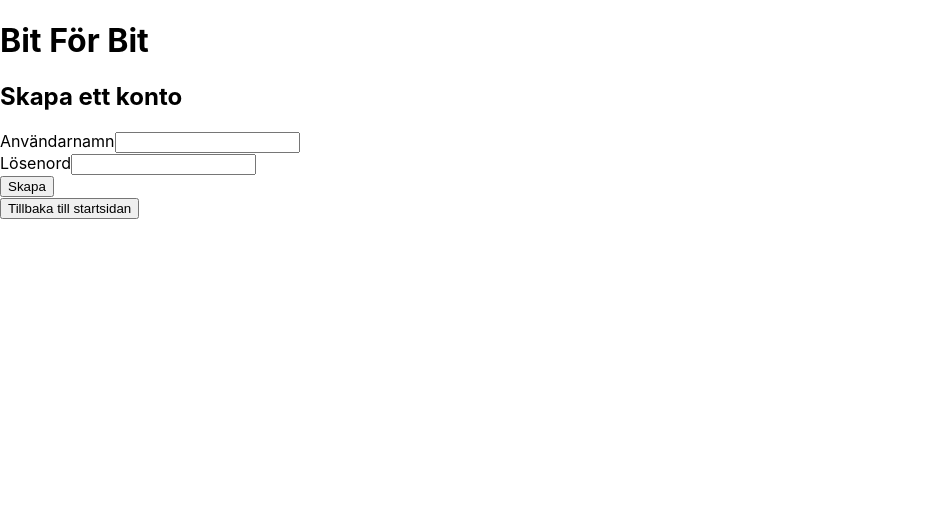
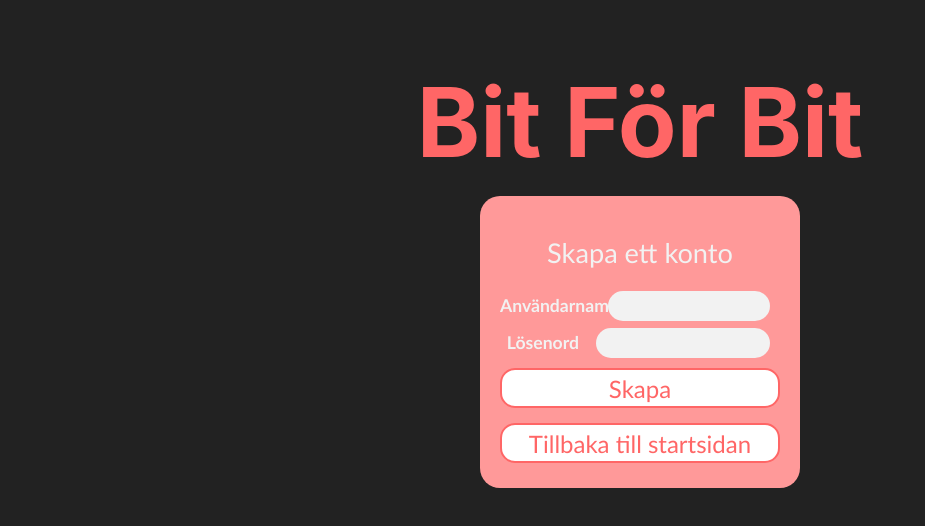
Before and after one commit to anjawillsund/bit-for-bit-frontend, a React (Create React App) app: page /bit-for-bit/create-user in a window 1280 px wide. Shown: the top 526 px of the page, without its empty margins (0-925 px from the left). Built offline with nearby package versions, Linux system fonts and the light colour scheme.

Commit message:
Add css from PixFlixr

```diff
--- a/src/index.css
+++ b/src/index.css
@@ -5,9 +5,479 @@ body {
     sans-serif;
   -webkit-font-smoothing: antialiased;
   -moz-osx-font-smoothing: grayscale;
+  color: #F2F2F2;
+  background-color: #222222;
+  align-items: center;
+  justify-content: center;
+  display: flex;
+  height: 100vh;
 }
 
 code {
   font-family: source-code-pro, Menlo, Monaco, Consolas, 'Courier New',
     monospace;
 }
+
+.App {
+  text-align: center;
+  background-color: #222222;
+  display: flex;
+  flex-direction: column;
+  height: 100vh;
+  width: 100vw;
+}
+
+.container {
+  position: relative;
+}
+
+/* Form pages */
+h1.logo {
+  font-size: 6rem;
+  margin: 4rem 0 0 0;
+  padding: 0;
+}
+
+.coral {
+  color: #ff6666;
+}
+
+.blue {
+  color: rgb(69, 143, 230);
+}
+
+.start-page {
+  display: flex;
+  flex-direction: column;
+  align-items: center;
+  height: 100%;
+}
+
+.create-user-form {
+  display: flex;
+  flex-direction: column;
+  align-items: center;
+  height: 100%;
+}
+
+.form-container h2 {
+  font-size: 1.7rem;
+  font-family: 'Gill Sans', 'Gill Sans MT', Calibri, 'Trebuchet MS', sans-serif;
+  font-weight: normal;
+  margin: 20px 0;
+  padding: 0;
+}
+
+.form-container {
+  background-color: rgb(69, 143, 230);
+  border-radius: 20px;
+  box-sizing: border-box;
+  height: auto;
+  padding: 20px;
+  width: 320px;
+  margin: 1rem;
+}
+
+.form-control {
+  color: #F2F2F2;
+  font-weight: bold;
+  margin: 5px 0;
+  padding: 0;
+  display: flex;
+  justify-content: left;
+}
+
+.form-control button {
+  color: rgb(36, 85, 141);
+  height: 40px;
+  font-size: 1.5rem;
+  font-family: 'Gill Sans', 'Gill Sans MT', Calibri, 'Trebuchet MS', sans-serif;
+  background-color: white;
+  width: 100%;
+  border-radius: 15px;
+  border: 2px solid rgb(36, 85, 141);
+}
+
+input {
+  background-color: #F2F2F2;
+  border: none;
+  border-radius: 15px;
+  box-sizing: border-box;
+  height: 30px;
+  margin: 2px 10px 0;
+  padding: 0 10px;
+  width: 70%;
+  font-family: Verdana, Geneva, Tahoma, sans-serif;
+  font-size: 0.9rem;
+}
+
+.join-group input {
+  padding-top: 10px;
+  width: 70%;
+  margin: 10px 0 0 0;
+  height: 60px;
+  padding: 2px 5px;
+  font-size: 1.5rem;
+  text-align: center;
+  font-family: 'Trebuchet MS', 'Lucida Sans Unicode', 'Lucida Grande', 'Lucida Sans', Arial, sans-serif;
+}
+
+.join-group button {
+  background-color: rgb(69, 143, 230);
+  border-radius: 15px;
+  font-size: 2rem;
+  padding: 10px;
+  margin-top: 10px;
+  height: 60px;
+  width:70%;
+  color: #F2F2F2;
+  font-family: 'Trebuchet MS', 'Lucida Sans Unicode', 'Lucida Grande', 'Lucida Sans', Arial, sans-serif;
+}
+
+.start-page .form-container input:focus {
+  outline: 2px solid rgb(19, 58, 102);
+  outline-offset: -4px;
+}
+
+.form-container label {
+  font-family: 'Trebuchet MS', 'Lucida Sans Unicode', 'Lucida Grande', 'Lucida Sans', Arial, sans-serif;
+  display: block;
+  margin: 6px 0 0 0;
+  padding: 0;
+  width: 35%;
+  font-size: 1.1rem;
+}
+
+.form-container Button {
+  color: rgb(36, 85, 141);
+  margin: 5px 0;
+  height: 40px;
+  font-size: 1.5rem;
+  font-family: 'Gill Sans', 'Gill Sans MT', Calibri, 'Trebuchet MS', sans-serif;
+  background-color: white;
+  padding: 0;
+  width: 100%;
+  border-radius: 15px;
+  border: 2px solid rgb(36, 85, 141);
+}
+
+.create-user-form .form-container {
+  background-color: #ff9999;
+}
+
+.create-user-form .form-container Button {
+  background-color: white;
+  border: 2px solid #ff6666;
+  color: #ff6666;
+}
+
+.create-user-form .form-container input:focus {
+  outline: 2px solid #ff6666;
+  outline-offset: -4px;
+}
+
+/* Group page */
+.show-groups ul {
+  padding: 0;
+  margin: 10px 0;
+  list-style-type: none;
+  display: flex;
+  flex-direction: column;
+}
+
+.show-groups ul li {
+  margin: 0;
+}
+
+.show-groups ul li Button {
+  text-align: left;
+  background-color: #F2F2F2;
+  color: rgb(69, 143, 230);
+}
+
+.choose-group {
+  position: absolute;
+}
+
+.choose-group Button {
+  align-items: center;
+  background-color: rgb(69, 143, 230);
+  border-radius: 15px;
+  font-size: 2rem;
+  padding: 10px;
+  margin-bottom: 10px;
+  height: 60px;
+  width: 100%;
+  color: #F2F2F2;
+  font-family: 'Trebuchet MS', 'Lucida Sans Unicode', 'Lucida Grande', 'Lucida Sans', Arial, sans-serif;
+}
+
+/* System message */
+.system-message {
+  font-family: 'Gill Sans', 'Gill Sans MT', Calibri, 'Trebuchet MS', sans-serif;
+  font-size: 1.4rem;
+}
+
+/* Navigation bar */
+.navigation-container {
+  position: fixed;
+  top: 0;
+  left: 0;
+  width: 100%;
+  height: 160px;
+  z-index: 2;
+  background-color: #222222;
+}
+
+.navigation {
+  display: flex;
+  flex-direction: column;
+}
+
+.settings-bar {
+  padding: 10px 25px;
+}
+
+.settings-bar h1.logo-small {
+  font-size: 2rem;
+}
+
+.settings-bar ul {
+  list-style-type: none;
+  display: flex;
+  flex-direction: row;
+  padding: 0;
+  margin: 0;
+  justify-content: space-between;
+}
+
+.settings {
+  display: flex;
+  flex-direction: row-reverse;
+  justify-content: space-between;
+  align-items: center;
+  height: 100%;
+  width: 100%;
+}
+
+/* Matching options area */
+.matching-options-area {
+  display: flex;
+  flex-direction: row;
+  justify-content: space-evenly;
+  align-items: center;
+  height: 100%;
+  width: 100%;
+}
+
+/* Matching options */
+.matching-options-area ul {
+  display: flex;
+  list-style-type: none;
+  margin: 0;
+  padding: 0;
+  width: 100%;
+  justify-content: space-between;
+}
+
+.matching-options-area ul li {
+  margin: 0 10px;
+}
+
+.matching-options-area ul li a {
+  padding: 10px;
+}
+
+/* Content area */
+.content {
+  display: flex;
+  flex-direction: column;
+  align-items: center;
+  margin-top: 160px;
+}
+
+.suggestion-area {
+  display: flex;
+  flex-direction: column;
+  align-items: center;
+  justify-content: top;
+  height: 100%;
+}
+
+/* Movie card */
+.movie-cover {
+  position: relative;
+  width: 100%;
+  max-width: 90vw;
+  max-height: calc(100vh - 160px - 140px);
+}
+
+.movie-cover img {
+  max-width: 100%;
+  max-height: calc(100vh - 160px - 140px);
+  display: block;
+  border-radius: 10px;
+  object-fit: contain;
+}
+
+/* Overlay */
+.overlay {
+  position: absolute;
+  bottom: 0;
+  left: 0;
+  right: 0;
+  background: linear-gradient(to top, rgba(0, 0, 0, 0.8) 0%, rgba(0, 0, 0, 0) 100%);
+  padding: 5%;
+  padding-top: 40%;
+  text-align: left;
+  border-bottom-left-radius: 10px;
+  border-bottom-right-radius: 10px;
+}
+
+.overlay h1 {
+  font-size: 2rem;
+  font-weight: bold;
+  margin: 0;
+}
+
+.overlay h4 {
+  font-weight: 500;
+  margin: 0;
+}
+
+.overlay h5 {
+  font-size: 0.8rem;
+  margin: 0;
+}
+
+.overlay ul {
+  display: block;
+  margin: 0;
+  padding: 0;
+}
+
+.overlay ul li {
+  display: inline-block;
+  margin-right: 20px;
+  margin-left: 0;
+}
+
+#yellow {
+  color: #FFD700;
+}
+
+/* Response button area */
+.response-button-area {
+  display: flex;
+  flex-direction: row;
+  align-items: center;
+  justify-content: space-evenly;
+  width: 100%;
+  background-color: #222222;
+  max-width: 450px;
+  position: fixed;
+  bottom: 0;
+  height: 140px;
+}
+
+/* Response button */
+.response-button {
+  display: flex;
+  background-position: center;
+  width: 5rem;
+  height: 5rem;
+  background-color: #F2F2F2;
+  border-radius: 50%;
+  cursor: pointer;
+  background-repeat: no-repeat;
+}
+
+button:active {
+  transform: translateY(2px);
+  box-shadow: 0px 1px 1px rgba(0, 0, 0, 0.2);
+}
+
+/* Matches */
+.matches {
+  width: 90%;
+  overflow: auto;
+  padding-bottom: 5%;
+}
+
+.matches p {
+  font-size: 1.5rem;
+  width: 100%;
+  margin-top: 50px;
+  padding: 0;
+  text-align: center;
+  margin-bottom: 10px;
+  font-family: 'Trebuchet MS', 'Lucida Sans Unicode', 'Lucida Grande', 'Lucida Sans', Arial, sans-serif
+}
+
+.matches ul {
+  display: flex;
+  flex-wrap: wrap;
+  list-style-type: none;
+  margin: 0;
+  padding: 0;
+  justify-content: flex-start;
+}
+
+.matches ul li {
+  display: inline-block;
+  margin: 0 3px;
+  padding: 1% 0;
+  width: calc(33.33% - 6px);
+  height: auto;
+}
+
+.matches ul li img {
+  display: flex;
+  height: auto;
+  width: 100%;
+  border-radius: 15px;
+  text-decoration: none;
+  color: #333;
+}
+
+.settings-page {
+  position: relative;
+  margin-top: 0;
+  padding-top: 100px;
+  justify-content: center;
+  align-items: center;
+  display: flex;
+  flex-direction: column;
+}
+
+.settings-page button {
+  background-color: rgb(69, 143, 230);
+  border-radius: 15px;
+  font-size: 2rem;
+  padding: 10px;
+  min-width: 250px;
+  margin-bottom: 10px;
+  height: 60px;
+  width: 100%;
+  color: #F2F2F2;
+  font-family: 'Trebuchet MS', 'Lucida Sans Unicode', 'Lucida Grande', 'Lucida Sans', Arial, sans-serif;
+}
+
+#delete-button {
+  position: fixed;
+  bottom: 0;
+  margin-bottom: 10px;
+}
+
+#delete-button button {
+  background-color: #be3636;
+}
+
+/* Cursor */
+.active-link {
+  cursor: pointer;
+}
+
+.inactive-link {
+  cursor: default;
+}
```
